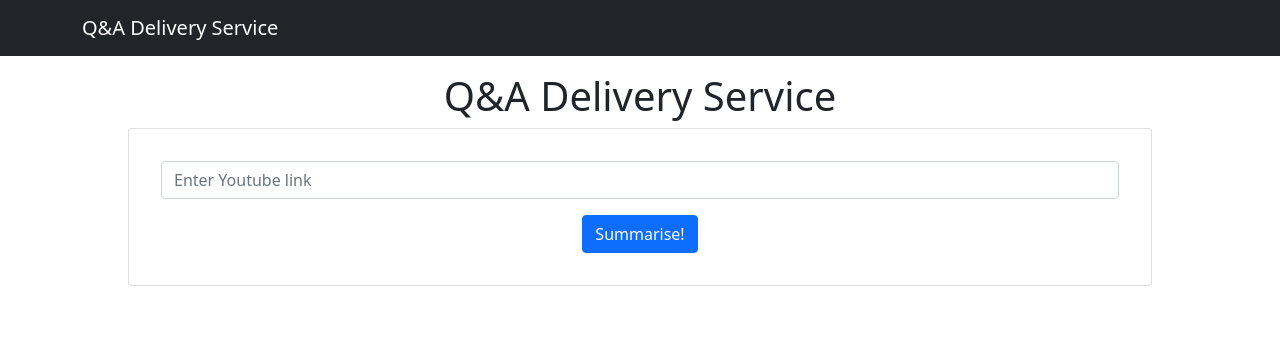
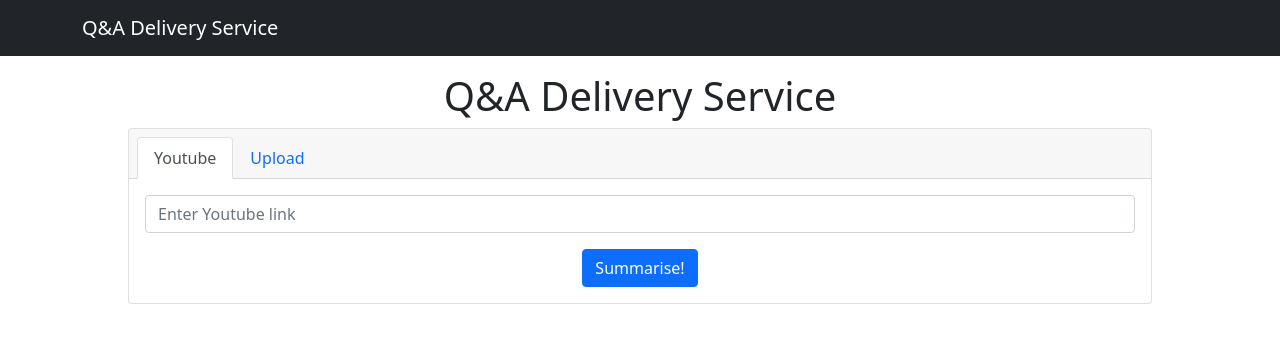
Before and after one commit to adaluong/summarise-my-lecture-hackathon, a React (Create React App) app: page / in a window 1280 px wide. Shown: the top 342 px of the page. Built offline with nearby package versions, Linux system fonts and the light colour scheme.

Commit message:
extra features

```diff
--- a/src/pages/Result.jsx
+++ b/src/pages/Result.jsx
@@ -7,6 +7,14 @@ const Result = () => {
   const { videoId } = useParams();
   const [qna, setQna] = useState([]);
   const [videoName, setVideoName] = useState("");
+
+  const timestampToSeconds = (timestamp) => {
+    let hours = timestamp.split(":")[0];
+    let seconds = timestamp.split(":")[1];
+    let answer = parseInt(hours) * 60 + parseInt(seconds)
+    console.log(answer);
+    return answer;
+  }
 
   useEffect(() => {
     // this code is executed when the page is loaded/reloaded
@@ -27,9 +35,10 @@ const Result = () => {
       </h1>
       <div className="qna">
         {qna.map((element, idx) => (
-          <Card className="qnaCard" id={idx}>
+          <Card className="qnaCard" key={idx}>
             <Card.Header className="qnaQuestion">
-              <strong>Q: </strong>{element.question}
+              <strong><a rel="noreferrer" target="_blank" href={`https://youtube.com/watch?v=${videoId}&t=${timestampToSeconds(element.time)}`}>{element.time}</a> </strong>
+              {element.question}
             </Card.Header>
             <Card.Text className="qnaAnswer">
               <strong>A: </strong>{element.answer}
--- a/src/pages/Search.css
+++ b/src/pages/Search.css
@@ -5,6 +5,10 @@
   min-width: 300px;
 }
 
-.formCard {
+.formCardBody {
   padding: 1rem;
 }
+
+.label {
+  display: block;
+}
--- a/src/pages/Search.jsx
+++ b/src/pages/Search.jsx
@@ -1,11 +1,12 @@
 import './Search.css';
 import React, { useState } from 'react';
-import { Form, Button, Card } from 'react-bootstrap';
+import { Form, Button, Card, Nav } from 'react-bootstrap';
 import { useHistory } from 'react-router-dom';
 
 const Search = () => {
   const history = useHistory();
   const [linkInput, setLinkInput] = useState("");
+  const[activeTab, setActiveTab] = useState("youtube");
 
   const onChange = (e) => {
     e.preventDefault();
@@ -31,8 +32,23 @@ const Search = () => {
         Q&A Delivery Service
       </h1>
       <Card className="formCard">
-        <Card.Body>
-          <Form onSubmit={() => onSubmit(linkInput)}>
+        <Card.Header>
+          <Nav variant="tabs" defaultActiveKey="youtubeTab">
+            <Nav.Item>
+              <Nav.Link eventKey="youtubeTab" onSelect={() => setActiveTab("youtube")}>
+                Youtube
+              </Nav.Link>
+            </Nav.Item>
+            <Nav.Item>
+              <Nav.Link eventKey="uploadTab" onSelect={() => setActiveTab("upload")}>
+                Upload
+              </Nav.Link>
+            </Nav.Item>
+          </Nav>
+        </Card.Header>
+        <Card.Body className="formCardBody">
+          {activeTab === "youtube" &&(
+            <Form name="youtubeForm" onSubmit={() => onSubmit(linkInput)}>
               <Form.Group className="mb-3" controlId="formVideoLink">
                 <Form.Control
                   type="text"
@@ -41,7 +57,22 @@ const Search = () => {
                 />
               </Form.Group>
               <Button variant="primary" type="submit">Summarise!</Button>
+            </Form>)}
+          {activeTab === "upload" && (
+            <Form name="uploadForm">
+              <Form.Group controlId="uploadTranscript" className="mb-3">
+                <Form.Label>Upload lecture recording</Form.Label>
+                <Form.Control type="file" />
+              </Form.Group>
+              <Form.Group controlId="uploadChat" className="mb-3">
+                <Form.Label>Upload chat records</Form.Label>
+                <Form.Control type="file" />
+              </Form.Group>
+              <Button variant="primary" type="submit">
+                Summarise!
+              </Button>
             </Form>
+          )}
         </Card.Body>
      </Card>
    </div>
```
Also changed, not shown: 1 other file (tests, documents, lock files or other folders). Lines whose indentation alone changed are shown as unchanged.
